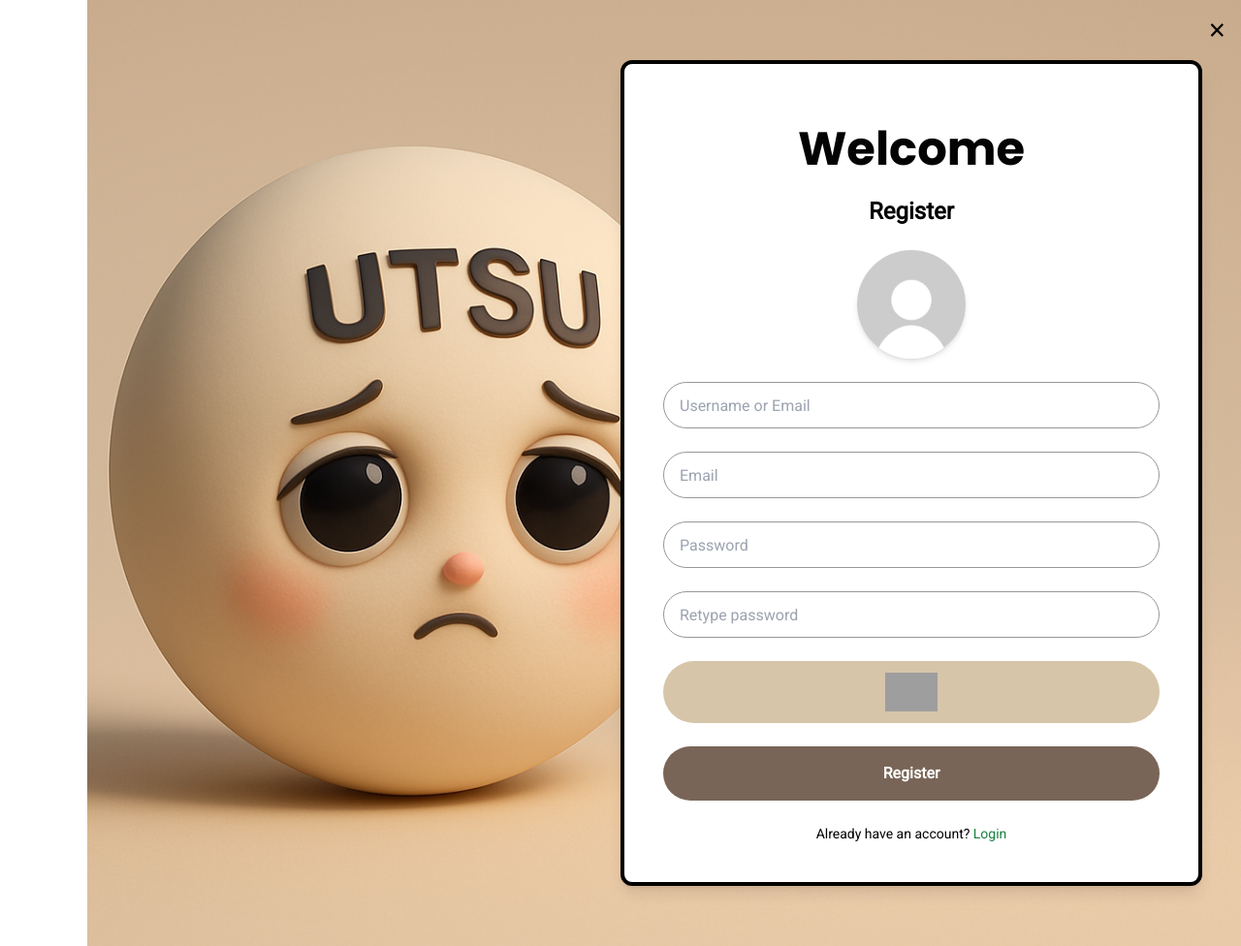
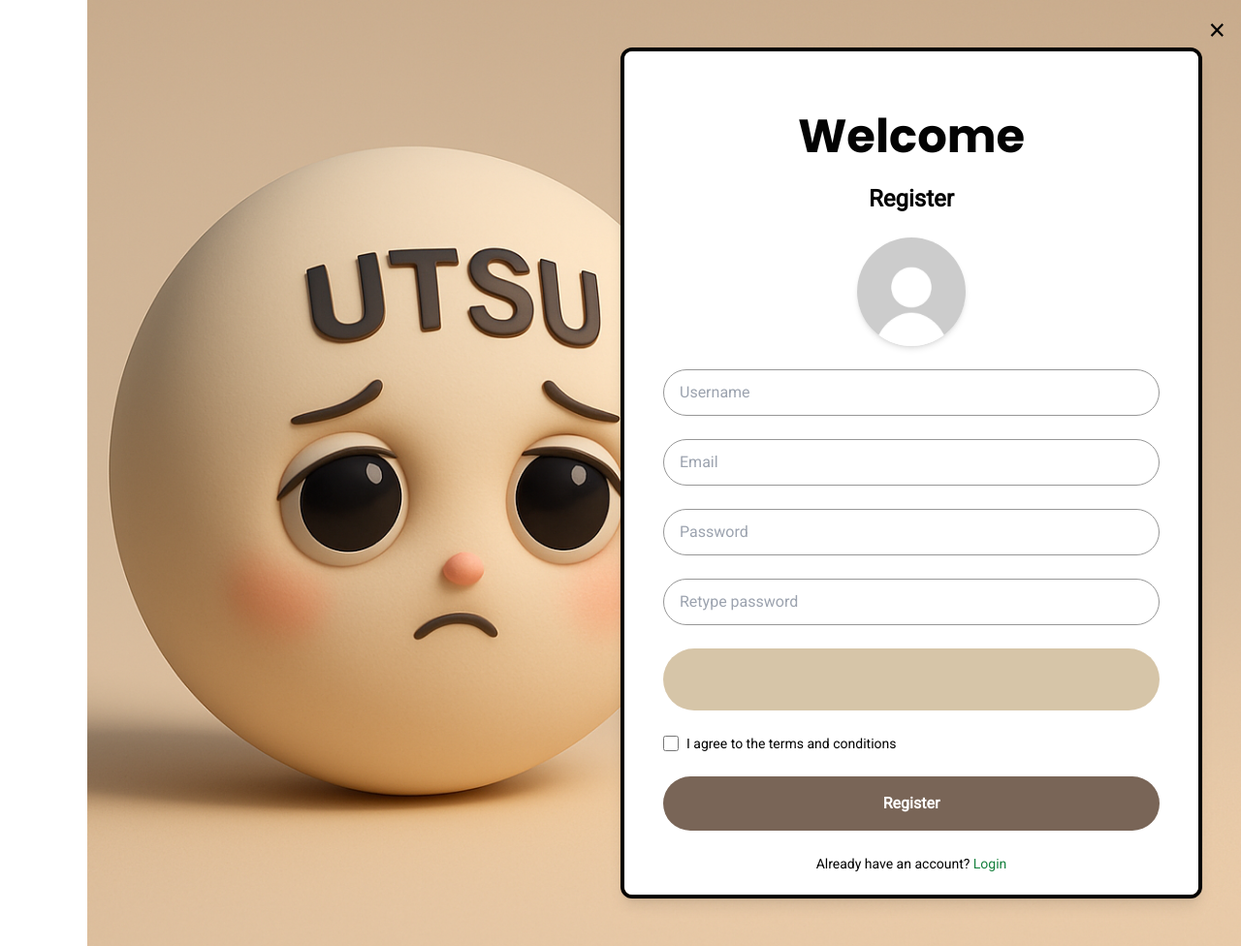
Before and after one commit to Nyx806/UTSU, a Symfony app: template templates/registration/register.html.twig in a window 1280 px wide. Shown: the whole page at 97% size. Run offline with Twig, Linux system fonts and the light colour scheme; the template is opened without the code that fills it, so the values that code supplies are empty; style sheets or scripts are compiled from the project's sources; some libraries are stand-ins or nearby versions; grey boxes are pictures that could not be loaded.

Commit message:
Register(marchepas)

```diff
--- a/src/Controller/RegistrationController.php
+++ b/src/Controller/RegistrationController.php
@@ -1,6 +1,5 @@
 <?php
 
-// src/Controller/RegistrationController.php
 namespace App\Controller;
 
 use App\Entity\User;
@@ -22,6 +21,9 @@ class RegistrationController extends AbstractController
         $form->handleRequest($request);
 
         if ($form->isSubmitted() && $form->isValid()) {
+            foreach ($form->getErrors(true) as $error) {
+                dump($error->getMessage());
+            }
             // Récupération du mot de passe en clair
             $plainPassword = $form->get('plainPassword')->getData();
 
--- a/templates/registration/register.html.twig
+++ b/templates/registration/register.html.twig
@@ -6,46 +6,73 @@
 <div class="absolute inset-0 bg-cover bg-no-repeat flex items-center justify-end"
      style="background-image: url('{{ asset('img/image.png') }}'); background-position: -100% center;">
 
-  <!-- Formulaire -->
-  <div class="w-full max-w-[600px] bg-white border-4 border-black rounded-xl shadow-lg p-6 md:p-10 space-y-6 m-4 md:mr-10 overflow-y-auto max-h-[90vh]">
+  <form method="POST" enctype="multipart/form-data"
+        class="w-full max-w-[600px] bg-white border-4 border-black rounded-xl shadow-lg p-6 md:p-10 space-y-6 m-4 md:mr-10 overflow-y-auto max-h-[90vh]">
 
     <!-- Bouton Exit -->
-    <button class="absolute top-4 right-4 text-black text-3xl leading-none">&times;</button>
+    <button class="absolute top-4 right-4 text-black text-3xl leading-none" type="button">&times;</button>
 
     <!-- Titre -->
     <h1 class="text-4xl md:text-5xl font-bold text-[#030303] font-[Poppins] text-center">Welcome</h1>
     <p class="text-lg md:text-2xl text-[#030303] font-[Roboto] font-bold text-center">Register</p>
 
-    <!-- Avatar -->
+    {{ form_start(registrationForm) }}
+
+    <!-- Avatar interactif -->
     <div class="flex justify-center">
-      <div class="w-28 h-28 rounded-full bg-cover bg-center shadow-md"
-           style="background-image: url('{{ asset('img/pp_basic.png') }}')"></div>
+      <label for="pp_img" class="cursor-pointer relative group">
+        <div id="avatarPreview" class="w-28 h-28 rounded-full bg-cover bg-center shadow-md"
+             style="background-image: url('{{ asset('img/pp_basic.png') }}')"></div>
+        <div class="absolute inset-0 rounded-full bg-black bg-opacity-30 opacity-0 group-hover:opacity-100 flex items-center justify-center text-white text-sm font-bold">Change</div>
+      </label>
+      <input type="file" id="pp_img" name="pp_img" accept="image/*" class="hidden" onchange="previewImage(event)">
     </div>
 
+    <script>
+      function previewImage(event) {
+        const input = event.target;
+        const preview = document.getElementById('avatarPreview');
+
+        if (input.files && input.files[0]) {
+          const reader = new FileReader();
+          reader.onload = function (e) {
+            preview.style.backgroundImage = `url('${e.target.result}')`;
+          }
+          reader.readAsDataURL(input.files[0]);
+        }
+      }
+    </script>
+
     <!-- Champs -->
-    <input type="text" placeholder="Username or Email"
+    <input type="text" name="username" placeholder="Username"
            class="w-full h-12 px-4 border border-[#979797] rounded-full bg-white text-slate-400 font-[Roboto] text-base focus:outline-none" />
-    <input type="email" placeholder="Email"
+    <input type="email" name="email" placeholder="Email"
            class="w-full h-12 px-4 border border-[#979797] rounded-full bg-white text-slate-400 font-[Roboto] text-base focus:outline-none" />
-    <input type="password" placeholder="Password"
+    <input type="password" name="password" placeholder="Password"
            class="w-full h-12 px-4 border border-[#979797] rounded-full bg-white text-slate-400 font-[Roboto] text-base focus:outline-none" />
-    <input type="password" placeholder="Retype password"
+    <input type="password" name="retype_password" placeholder="Retype password"
            class="w-full h-12 px-4 border border-[#979797] rounded-full bg-white text-slate-400 font-[Roboto] text-base focus:outline-none" />
 
     <!-- Captcha -->
     <div class="w-full h-16 bg-[#d6c5a8] rounded-full flex items-center justify-center">
-      <img src="{{ asset('img/captcha.png') }}" alt="captcha" class="h-10" />
+    </div>
+
+    <!-- Checkbox -->
+    <div class="flex items-center space-x-2">
+      <input type="checkbox" id="agreeTerms" name="agreeTerms" required class="h-4 w-4 text-[#796557] border-gray-300 rounded">
+      <label for="agreeTerms" class="text-sm text-[#030303] font-[Roboto]">I agree to the terms and conditions</label>
     </div>
 
     <!-- Bouton -->
-    <button class="w-full h-14 bg-[#796557] text-white text-sm md:text-base font-bold font-[Roboto] rounded-full hover:bg-[#5f4e44] transition">
+    <button type="submit"
+            class="w-full h-14 bg-[#796557] text-white text-sm md:text-base font-bold font-[Roboto] rounded-full hover:bg-[#5f4e44] transition">
       Register
     </button>
 
     <!-- Lien login -->
     <p class="text-sm text-[#030303] font-[Roboto] text-center">
-      Already have an account? <a href="#" class="text-green-700 font-medium">Login</a>
+      Already have an account? <a href="/login" class="text-green-700 font-medium">Login</a>
     </p>
-  </div>
+  </form>
 </div>
 {% endblock %}
```
Also changed, not shown: migrations/Version20250508123705.php (added, +31 -0 lines), src/Form/RegistrationFormType.php (+26 -9 lines), 1 other file.
